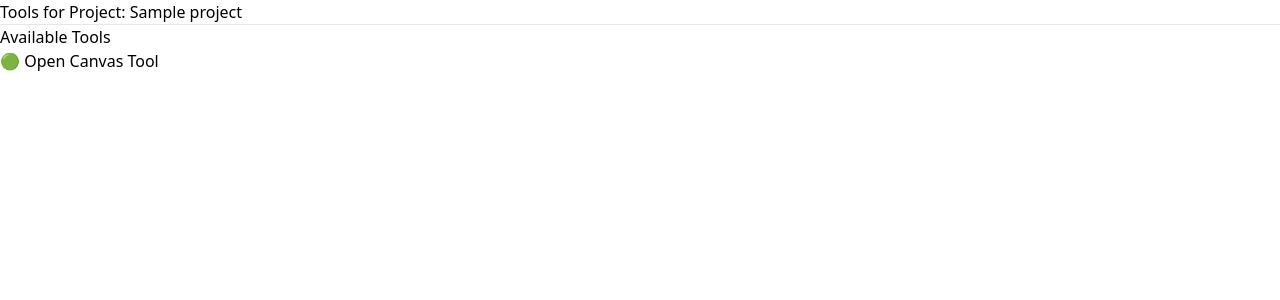
After one commit to mayankjangra525/SyncSpace, a Flask app: page /project/1/tools in a window 1280 px wide. The commit adds this page. Shown: the top 300 px of the page. Run offline with Flask 3, Linux system fonts and the light colour scheme; a user stored in the database is signed in; tables that the repository leaves empty hold one stand-in row (values such as "Sample post"); some libraries are stand-ins or nearby versions.

Commit message:
Added tools section and canvas feature

```diff
--- a/app.py
+++ b/app.py
@@ -64,24 +64,63 @@ def logout():
 
 
 # ------------------ DASHBOARD ------------------
+
 @app.route('/dashboard')
 @login_required
 def dashboard():
+    owned_projects = Project.query.filter_by(user_id=current_user.id).all()
 
+    collaborations = ProjectCollaborator.query.filter_by(
+        user_id=current_user.id
+    ).all()
 
-   # Projects owned by user
-        owned_projects = Project.query.filter_by(user_id=current_user.id).all()
+    collaborated_projects = [
+        Project.query.get(c.project_id) for c in collaborations
+    ]
 
-# Projects where user is collaborator
-        collaborations = ProjectCollaborator.query.filter_by(user_id=current_user.id).all()
+    all_projects = list({p.id: p for p in owned_projects + collaborated_projects}.values())
 
-        collab_projects = [Project.query.get(c.project_id) for c in collaborations]
+    return render_template("dashboard.html", projects=all_projects)
+@app.route('/project/<int:project_id>/tools')
+@login_required
+def tools(project_id):
+    project = Project.query.get(project_id)
 
-# Combine both
-        projects = owned_projects + collab_projects
-        return render_template("dashboard.html", projects=projects)
+    if not project:
+        return "Project not found ❌"
 
+    # Access control
+    is_owner = project.user_id == current_user.id
 
+    collaborator = ProjectCollaborator.query.filter_by(
+        project_id=project_id,
+        user_id=current_user.id
+    ).first()
+
+    if not is_owner and not collaborator:
+        return "Access Denied 🚫"
+
+    return render_template("tools.html", project=project)
+@app.route('/project/<int:project_id>/canvas')
+@login_required
+def canvas(project_id):
+    project = Project.query.get(project_id)
+
+    if not project:
+        return "Project not found ❌"
+
+    # Access check
+    is_owner = project.user_id == current_user.id
+
+    collaborator = ProjectCollaborator.query.filter_by(
+        project_id=project_id,
+        user_id=current_user.id
+    ).first()
+
+    if not is_owner and not collaborator:
+        return "Access Denied 🚫"
+
+    return render_template("canvas.html", project=project)
 # ------------------ CREATE PROJECT ------------------
 @app.route('/create_project', methods=['GET', 'POST'])
 @login_required
@@ -156,7 +195,7 @@ def project(project_id):
 
 
 # ------------------ DOWNLOAD ------------------
-@app.route('/download/<filename>')
+@app.route('/download/<int:filename>')
 @login_required
 def download_file(filename):
     return send_from_directory(
@@ -198,7 +237,7 @@ def add_collaborator(project_id):
         db.session.add(collab)
         db.session.commit()
 
-        return "Collaborator added successfully ✅"
+        return redirect(url_for('project', project_id=project_id))
 
     else:
        return "User not found ❌"
--- a/templates/project.html
+++ b/templates/project.html
@@ -42,4 +42,7 @@
         <li>No collaborators yet</li>
     {% endfor %}
 </ul>
+<a href="{{ url_for('tools', project_id=project.id) }}">
+    <button>Open Tools ⚙️</button>
+</a>
 {% endblock %}
--- /dev/null
+++ b/templates/tools.html
@@ -0,0 +1,39 @@
+<!DOCTYPE html>
+<html>
+<head>
+    <title>Tools</title>
+     <script src="https://cdn.tailwindcss.com"></script>
+    <script> tailwind.config = {
+      theme: {
+        extend: {
+          colors: {
+            dark: {
+              900: "#080808",
+              800: "#111111",
+              700: "#171717",
+            },
+            primary: "#6366f1"
+          }
+        }
+      }
+    }
+    </script>
+</head>
+<body>
+
+<h2>Tools for Project: {{ project.name }}</h2>
+
+<hr>
+
+<h3>Available Tools</h3>
+
+<ul>
+    <li>
+        <a href="{{ url_for('canvas', project_id=project.id) }}">
+            🟢 Open Canvas Tool
+        </a>
+    </li>
+</ul>
+
+</body>
+</html>
```
Also changed, not shown: templates/canvas.html (added, +55 -0 lines).
